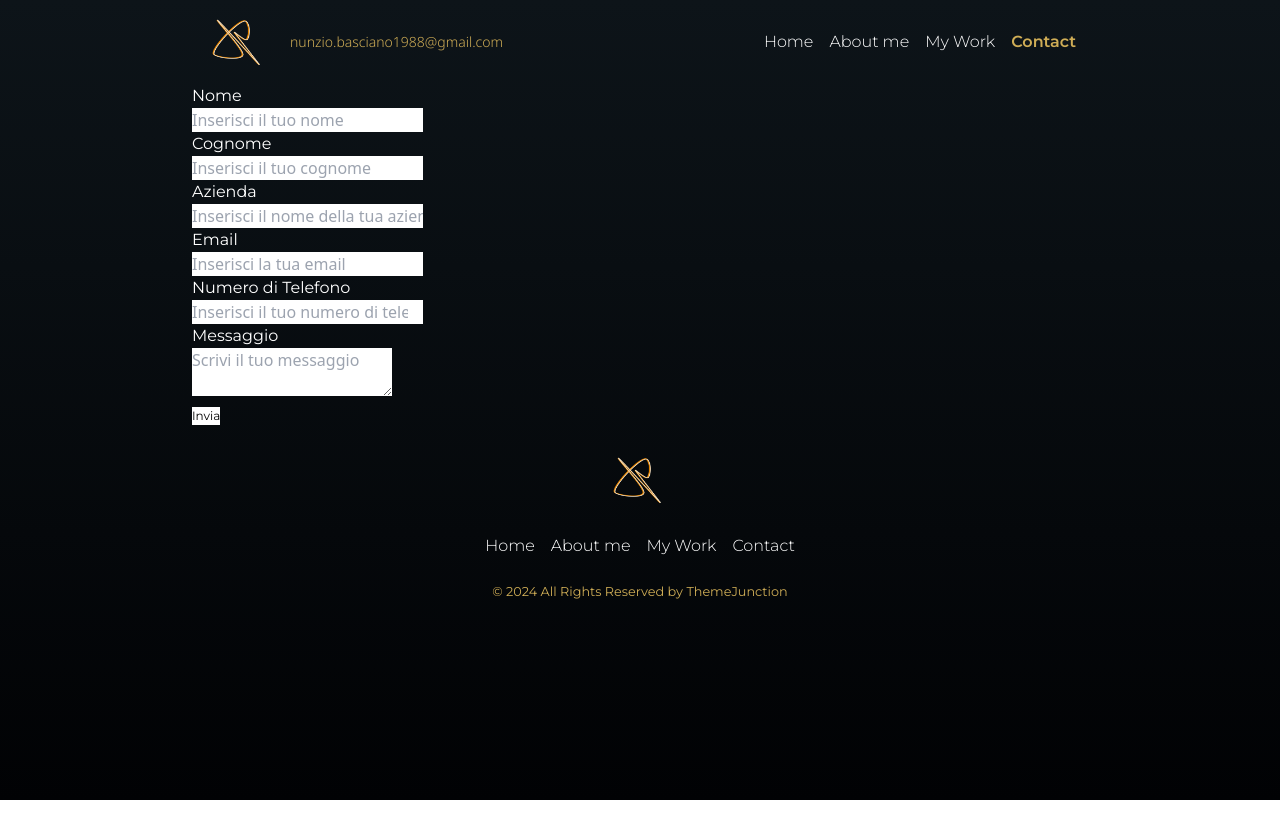
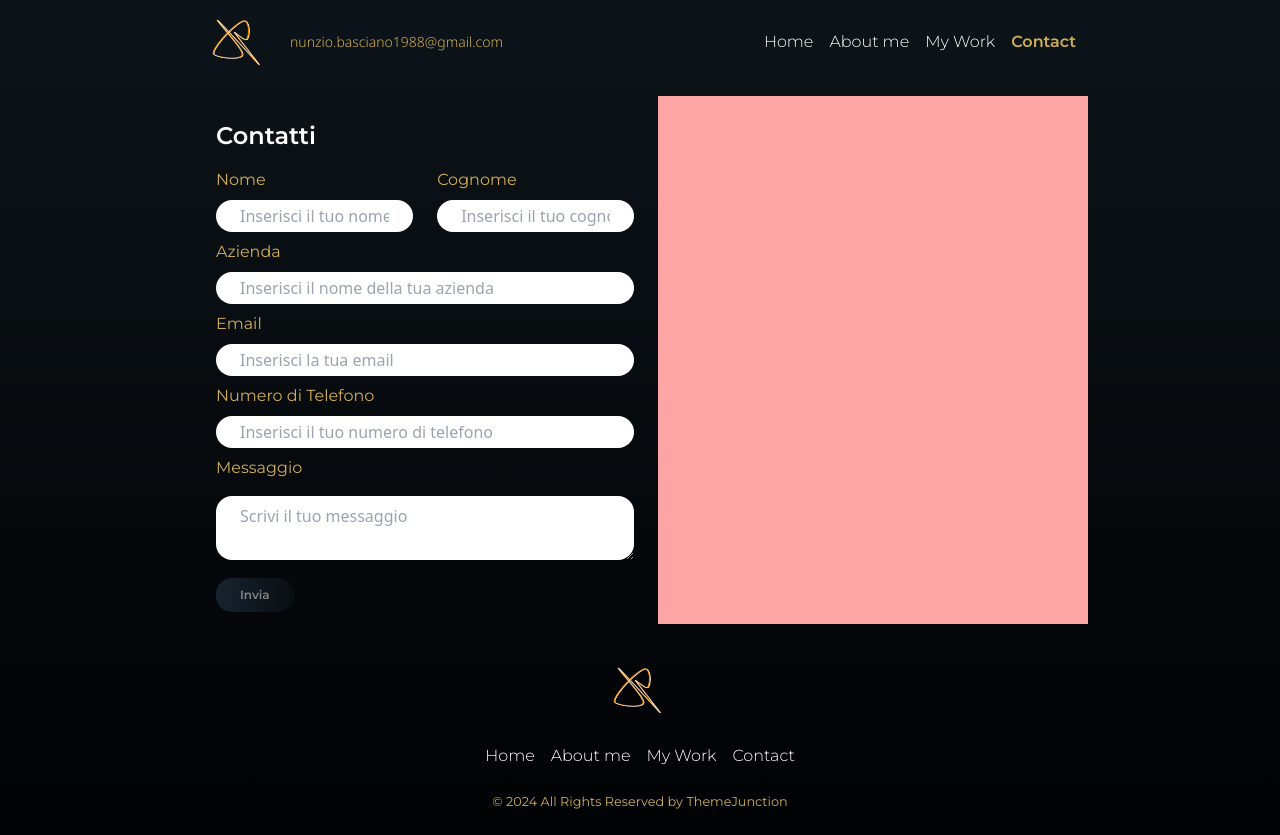
Before and after one commit to NunzioBasciano/portfolio, a Next.js app: page /contact in a window 1280 px wide. Before the commit the page ends 800 px from the top, so only its background shows below. Built offline with nearby package versions, Linux system fonts and the light colour scheme.

Commit message:
fix: css in contact

```diff
--- a/app/components/Button.tsx
+++ b/app/components/Button.tsx
@@ -4,21 +4,32 @@ interface IButtonProps {
   label: string;
   link?: string;
   downloadCV?: boolean;
+  isDisabled?: boolean;
 }
 
 function Button(props: IButtonProps) {
-  const { label, link, downloadCV = false } = props;
-  return downloadCV ? (
+  const { label, link, downloadCV = false, isDisabled = false } = props;
+
   // Bottone per il download del CV
-    <a href="/CV_Basciano-Nunzio.pdf" download="/CV_Basciano-Nunzio.pdf">
+  if (downloadCV) {
+    return (
+      <a href="/CV_Basciano-Nunzio.pdf" download>
         <button className="transition-transform duration-300 transform scale-100 hover:scale-110 hover:text-[var(--orange)] mt-3 bg-[#0D1419] bg-gradient-to-r from-[var(--blue)] to-[var(--darkBlue)] text-white font-semibold w-fit py-2 px-6 rounded-2xl">
           {label}
         </button>
       </a>
-  ) : (
+    );
+  }
+
   // Bottone con link normale
-    <Link href={link!}>
-      <button className="transition-transform duration-300 transform scale-100 hover:scale-110 hover:text-[var(--orange)] mt-3 bg-[#0D1419] bg-gradient-to-r from-[var(--blue)] to-[var(--darkBlue)] text-white font-semibold  w-fit py-2 px-6 rounded-2xl">
+  return (
+    <Link href={link || "#"} passHref>
+      <button
+        disabled={isDisabled}
+        className={`transition-transform duration-300 transform scale-100 hover:scale-110 hover:text-[var(--orange)] mt-3 bg-[#0D1419] bg-gradient-to-r from-[var(--blue)] to-[var(--darkBlue)] text-white font-semibold w-fit py-2 px-6 rounded-2xl ${
+          isDisabled ? "opacity-50 cursor-not-allowed" : ""
+        }`}
+      >
         {label}
       </button>
     </Link>
--- a/app/components/Input.tsx
+++ b/app/components/Input.tsx
@@ -15,7 +15,7 @@ function Input(props: IInputProps) {
     <input
       onChange={(e) => setValue(e.target.value)}
       value={value}
-      className=""
+      className="py-1 px-6 rounded-2xl w-full my-1"
       type={type}
       placeholder={placeholder}
       name={name}
--- a/app/components/InputBox.tsx
+++ b/app/components/InputBox.tsx
@@ -20,6 +20,7 @@ function InputBox(props: IInputBox) {
 
       {inputType === "textarea" ? (
         <textarea
+          className="py-2 px-6 rounded-2xl w-full mt-3"
           placeholder={placeholder}
           value={value}
           onChange={(e) => setValue(e.target.value)}
--- a/app/components/Label.tsx
+++ b/app/components/Label.tsx
@@ -4,7 +4,7 @@ export interface ILabelProps {
 
 function Label(props: ILabelProps) {
   const { label } = props;
-  return <h3 className="">{label}</h3>;
+  return <h3 className="text-[var(--orange)] my-1 text-base">{label}</h3>;
 }
 
 export default Label;
--- a/app/contact/page.tsx
+++ b/app/contact/page.tsx
@@ -4,6 +4,7 @@ import emailjs from "emailjs-com";
 import { toast, ToastContainer } from "react-toastify";
 import InputBox from "../components/InputBox";
 import "react-toastify/dist/ReactToastify.css";
+import Button from "../components/Button";
 
 function ContactForm() {
   const [formData, setFormData] = useState({
@@ -64,11 +65,13 @@ function ContactForm() {
     formData.phone.trim().length > 0;
 
   return (
-    <div className="">
+    <div className="py-3 md:flex md:gap-3 md:justify-between">
       <ToastContainer />
-      <div title={"Contatti"}>
+      <div className="p-3 flex flex-col gap-3 w-full sm:h-full">
+        <div>
+          <h2 className="text-white text-2xl my-3 font-semibold">Contatti</h2>
           <form className="" onSubmit={handleSubmit}>
-          <div className="">
+            <div className="md:flex md:gap-6">
               <InputBox
                 inputName={"firstName"}
                 label="Nome"
@@ -139,11 +142,11 @@ function ContactForm() {
                 } as React.ChangeEvent<HTMLInputElement>)
               }
             />
-          <button className="bg-white" disabled={!formValidation}>
-            Invia
-          </button>
+            <Button label="Invia" isDisabled={!formValidation} />
           </form>
         </div>
+      </div>
+      <div className="bg-red-300 w-full"></div>
     </div>
   );
 }
--- a/app/globals.css
+++ b/app/globals.css
@@ -54,3 +54,11 @@ small {
   font-family: 'Montserrat', sans-serif;
 
 }
+
+@layer base {
+  input[type="number"]::-webkit-inner-spin-button,
+  input[type="number"]::-webkit-outer-spin-button {
+    -webkit-appearance: none;
+    margin: 0;
+  }
+}
```
Lines whose indentation alone changed are shown as unchanged.
